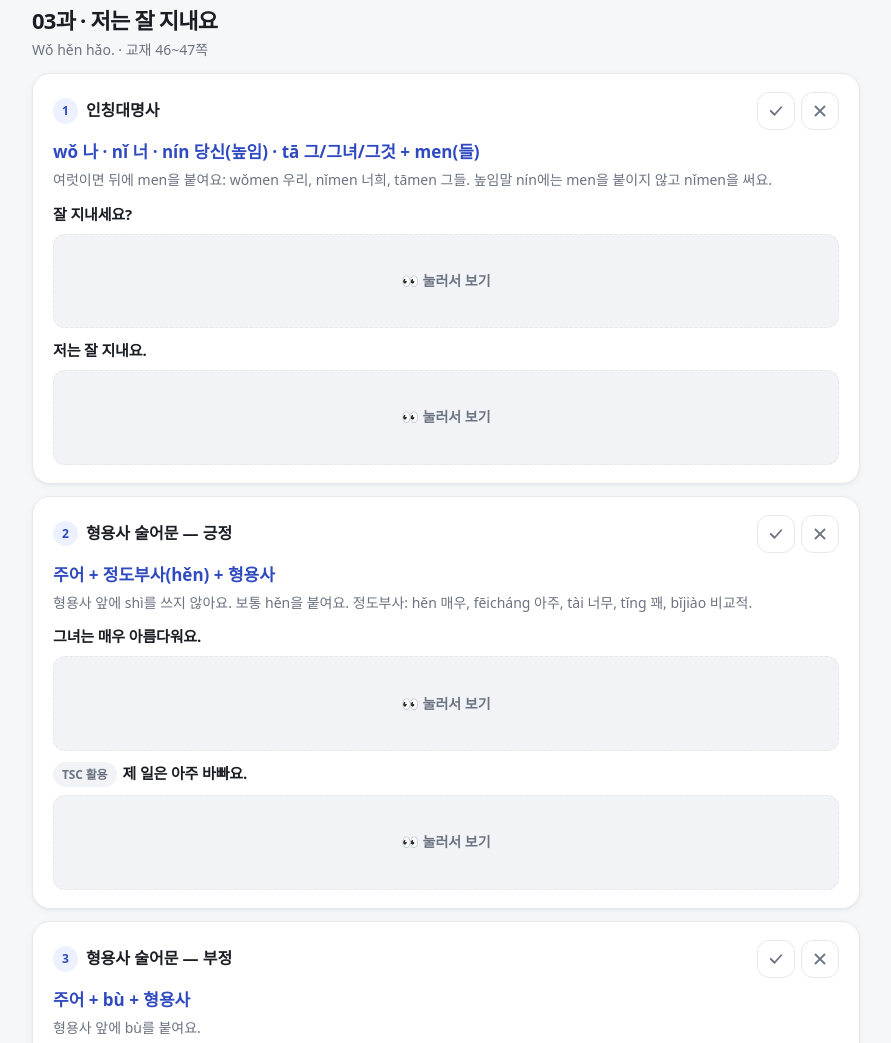
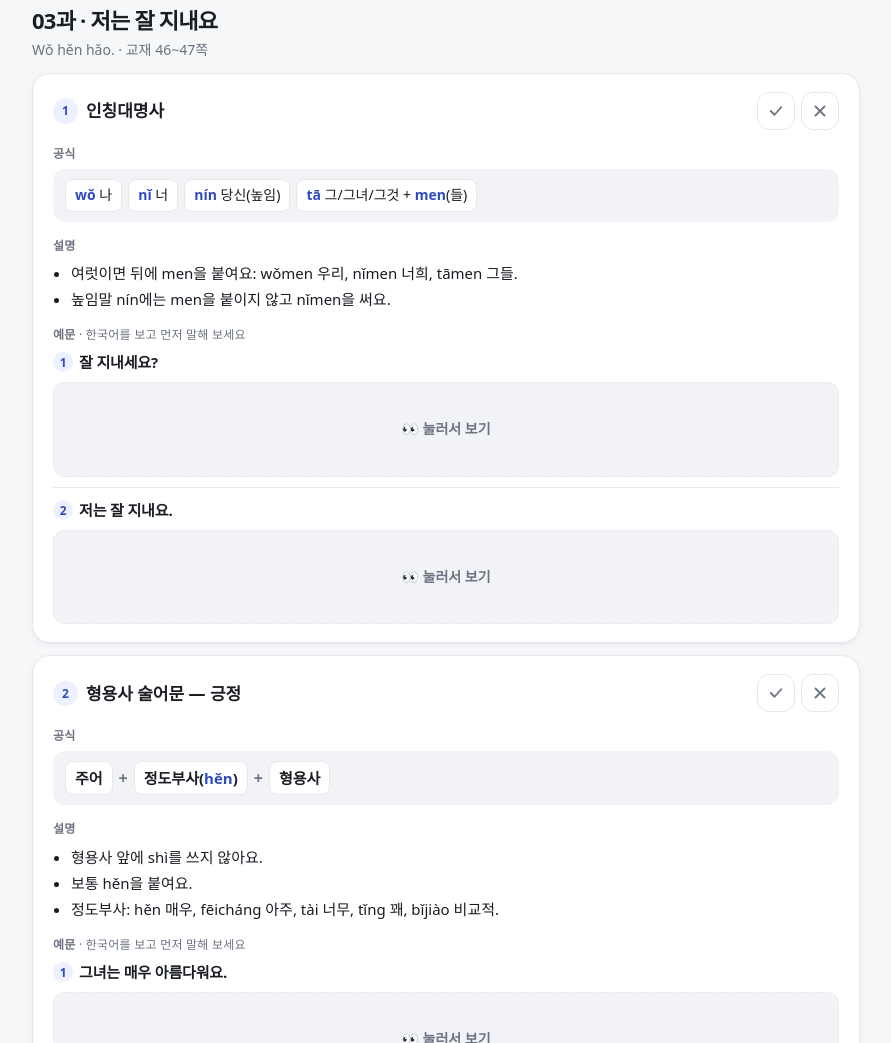
Before and after one commit to Sonjiseo/TSC, a plain HTML site: page grammar/index.html in a window 1280 px wide. Shown: the part 546-1589 px from the top of the page, without its empty margins (194-1085 px from the left). Drawn offline with Linux system fonts and the light colour scheme.

Commit message:
문법 카드 보기 개선: 공식은 칸·줄로 나누고 병음은 파란 글씨, 설명은 줄마다, 예문은 번호와 핵심어 강조, HSK 등급 표시
Co-Authored-By: Claude Opus 5.5 <noreply@anthropic.com>
Claude-Session: https://claude.ai/code/session_01SFpPMR2uqTs7BmH1gAcLid

```diff
--- a/grammar/index.html
+++ b/grammar/index.html
@@ -12,6 +12,24 @@
 <script src="../vocab/measure.js"></script>
 <script src="../vocab/lexpick.js"></script>
 <script src="data.js"></script>
+<style>
+.gsec{font-size:12px;font-weight:700;letter-spacing:.02em;color:var(--muted);margin:14px 0 6px}
+.gf{background:var(--surface-2);border-radius:12px;padding:10px 12px;display:grid;gap:8px}
+.gf-line{display:flex;flex-wrap:wrap;align-items:center;gap:6px}
+.gf-box{background:var(--surface);border:1px solid var(--line);border-radius:8px;padding:4px 9px;font-weight:600;font-size:15px}
+.gf-plus{color:var(--muted);font-weight:700}
+.gf-list{display:flex;flex-wrap:wrap;gap:6px}
+.gf-list span{background:var(--surface);border:1px solid var(--line);border-radius:8px;padding:4px 9px;font-size:14px}
+.gk{color:var(--brand-text);font-weight:700}
+.gd{margin:0;padding-left:18px;font-size:15px;line-height:1.6}
+.gd li+li{margin-top:2px}
+.gd1{margin:0;font-size:15px;line-height:1.6}
+.gex{border-top:1px solid var(--line);padding-top:10px;margin-top:10px}
+.gsec+.gex{border-top:0;padding-top:0;margin-top:0}
+.gex .ko{margin:0 0 2px;font-size:15px;font-weight:600}
+.gnum{display:inline-flex;align-items:center;justify-content:center;width:20px;height:20px;border-radius:50%;background:var(--brand-soft);color:var(--brand-text);font-size:12px;font-weight:700;margin-right:6px;vertical-align:1px}
+.tw.gkey{background:var(--brand-soft);box-shadow:inset 0 -2px 0 var(--brand);border-radius:4px 4px 0 0;padding:0 3px;font-weight:700}
+</style>
 </head>
 <body class="has-bottom">
 <main class="wrap">
@@ -68,13 +86,38 @@ function summary(){ const s = T.load('tsc-summary', {}); s.gr = {done: prog.coun
 
 /* ===== 문법 카드 ===== */
 const exRow = e => '<div style="margin-top:10px"><p class="ko" style="margin:0;font-size:15px">' + (e.tsc ? '<span class="badge accent" style="margin-right:6px">TSC 활용</span>' : '') + esc(e.ko) + '</p>' + T.revealHTML(T.sayHTML(e)) + '</div>';
+/* 공식: ' / '는 줄 바꿈, ' + '는 칸으로 나누고 병음은 파란 글씨, ' · '는 목록 */
+const PYR = /([A-Za-zāáǎàēéěèīíǐìōóǒòūúǔùǚǜü'][A-Za-zāáǎàēéěèīíǐìōóǒòūúǔùǚǜü'…]*(?:\s+[a-zāáǎàēéěèīíǐìōóǒòūúǔùǚǜü'…]+)*)/g;
+const pyHi = t => esc(t).replace(PYR, '<b class="gk">$1</b>');
+function formulaHTML(f){
+  return f.split(' / ').map(line => {
+    if (line.includes(' · ')) return '<div class="gf-list">' + line.split(' · ').map(x => '<span>' + pyHi(x) + '</span>').join('') + '</div>';
+    return '<div class="gf-line">' + line.split(' + ').map(x => '<span class="gf-box">' + pyHi(x) + '</span>').join('<span class="gf-plus">+</span>') + '</div>';
+  }).join('');
+}
+const descHTML = d => { d = d.replace(/\s*\(HSK [^)]*\)/, ''); const ss = d.split(/(?<=\.)\s+(?=\S)/); return ss.length > 1 ? '<ul class="gd">' + ss.map(x => '<li>' + esc(x) + '</li>').join('') + '</ul>' : '<p class="gd1">' + esc(d) + '</p>'; };
+const tipHTML = t => '<div class="tip small"><span>💡</span><span>' + (t.includes(' · ') ? t.split(' · ').map(esc).join('<br>') : esc(t)) + '</span></div>';
+const keysOf = f => [...new Set((f.match(/[a-zāáǎàēéěèīíǐìōóǒòūúǔùǚü']{2,}/gi) || []).map(x => x.toLowerCase()))];
 function pcard(p, n){
   const s = T.markState('gr', p.id);
-  return '<article class="card' + (s ? ' ' + s : '') + '" data-id="' + p.id + '"><div class="card-head"><span class="badge">' + n + '</span><span class="label" style="color:var(--ink);font-size:16px;flex:1">' + esc(p.t) + '</span>' + T.markBtns('gr', p.id) + '</div>' +
-    '<p style="font-size:17px;font-weight:650;margin:0 0 4px;color:var(--brand-text)">' + esc(p.f) + '</p><p class="small muted" style="margin:0">' + esc(p.d) + '</p>' +
-    (p.tip ? '<div class="tip small"><span>💡</span><span>' + esc(p.tip) + '</span></div>' : '') +
-    p.ex.map(exRow).join('') +
-    (p.fix ? '<p class="small muted" style="margin:10px 0 0">✏️ 사전 표기로 고침 — ' + esc(p.fix) + '</p>' : '') + '</article>';
+  return '<article class="card gcard' + (s ? ' ' + s : '') + '" data-id="' + p.id + '" data-keys="' + esc(keysOf(p.f).join(' ')) + '"><div class="card-head"><span class="badge">' + n + '</span><span class="label" style="color:var(--ink);font-size:17px;flex:1">' + esc(p.t) + ((p.d.match(/\(HSK ([^)]*)\)/) || [])[1] ? ' <span class="badge" style="font-size:11px;vertical-align:2px">HSK ' + esc(p.d.match(/\(HSK ([^)]*)\)/)[1]) + '</span>' : '') + '</span>' + T.markBtns('gr', p.id) + '</div>' +
+    '<div class="gsec">공식</div><div class="gf">' + formulaHTML(p.f) + '</div>' +
+    '<div class="gsec">설명</div>' + descHTML(p.d) +
+    (p.tip ? tipHTML(p.tip) : '') +
+    '<div class="gsec">예문 <span class="muted" style="font-weight:500">· 한국어를 보고 먼저 말해 보세요</span></div>' +
+    p.ex.map((e, i) => '<div class="gex"><p class="ko"><span class="gnum">' + (i + 1) + '</span>' + (e.tsc ? '<span class="badge accent" style="margin-right:6px">TSC 활용</span>' : '') + esc(e.ko) + '</p>' + T.revealHTML(T.sayHTML(e)) + '</div>').join('') +
+    (p.fix ? '<p class="small muted" style="margin:12px 0 0">✏️ 사전 표기로 고침 — ' + esc(p.fix) + '</p>' : '') + '</article>';
+}
+/* 예문 속 공식 단어(핵심어)를 파란 바탕으로 */
+const SUFFIX = ['guo', 'le', 'men', 'de'];
+function markKeys(){
+  view.querySelectorAll('.gcard').forEach(c => {
+    const keys = (c.dataset.keys || '').split(' ').filter(Boolean); if (!keys.length) return;
+    c.querySelectorAll('.say .py .tw').forEach(t => {
+      const w = t.textContent.toLowerCase().replace(/\s*\([^)]*\)/g, '').replace(/[,.?!]/g, '').trim();
+      if (keys.includes(w) || w.split(' ').some(x => keys.includes(x)) || keys.some(k => SUFFIX.includes(k) && w.length > k.length && w.endsWith(k) && k !== 'de')) t.classList.add('gkey');
+    });
+  });
 }
 const wrongN = list => list.filter(p => T.markState('gr', p.id) === 'wrong').length;
 const filt = list => onlyWrong ? list.filter(p => T.markState('gr', p.id) === 'wrong') : list;
@@ -95,6 +138,7 @@ function viewBook(){
   });
   if (!any) h += onlyWrong ? T.emptyWrong : '';
   view.innerHTML = h;
+  markKeys();
 }
 function viewExtra(){
   const ps = filt(G.extra);
@@ -102,6 +146,7 @@ function viewExtra(){
     '<h2 style="margin-top:18px">추가 문법 <span class="badge accent" style="vertical-align:3px">교재 밖</span></h2><p class="small muted">교재에는 없지만 3급 답변에 꼭 쓰는 HSK 2~3급 기본 문법이에요. 예문은 새로 만든 문장이에요. 3부분 패턴 탭의 추가 패턴(guo, rúguǒ … jiù, xiān … ránhòu, yǐjīng … le)도 함께 보세요.</p>' +
     '<div class="chips">' + T.wrongToggle(onlyWrong, wrongN(G.extra)) + '</div>' +
     (ps.length ? ps.map(p => pcard(p, G.extra.indexOf(p) + 1)).join('') : T.emptyWrong);
+  markKeys();
 }
 function viewUp(){
   const book = filt(G.up.filter(p => !p.add)), add = filt(G.up.filter(p => p.add));
@@ -109,6 +154,7 @@ function viewUp(){
     (book.length ? '<h2 style="margin-top:18px">업그레이드 표현 공식</h2><p class="small muted">교재 156~159쪽. 이런 표현을 하나씩 섞으면 답변이 길고 자연스러워져요.</p>' + book.map((p, i) => pcard(p, G.up.indexOf(p) + 1)).join('') : '') +
     (add.length ? '<h2 style="margin-top:28px">추가 표현 <span class="badge accent" style="vertical-align:3px">교재 밖</span></h2><p class="small muted">4~5부분에서 점수를 올리는 연결 표현이에요(HSK 3~4급). 예문은 새로 만든 문장이에요.</p>' + add.map(p => pcard(p, G.up.indexOf(p) + 1)).join('') : '') +
     (!book.length && !add.length ? T.emptyWrong : '');
+  markKeys();
 }
 function viewMemo(){
   const rows = G.memo.flatMap(m => m.rows);
```
